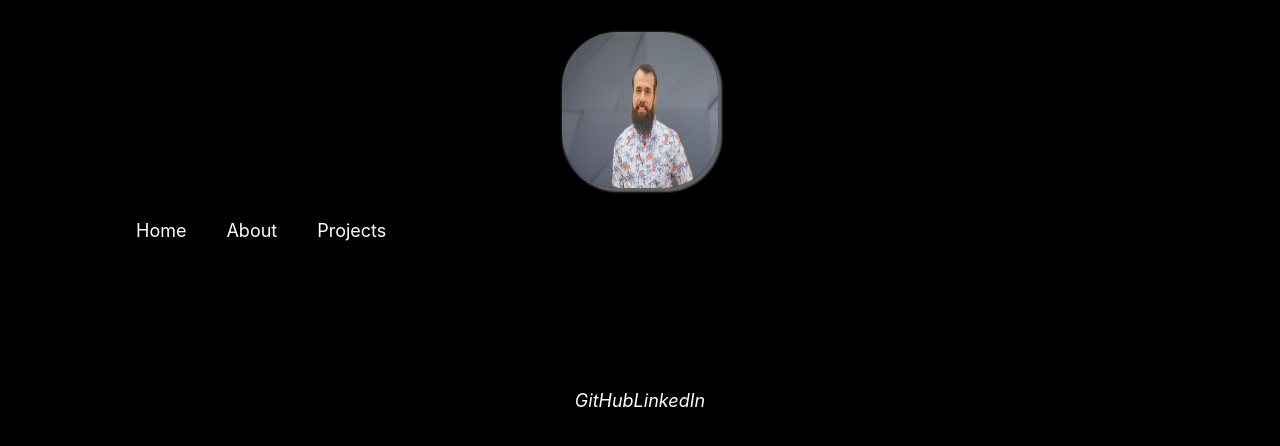
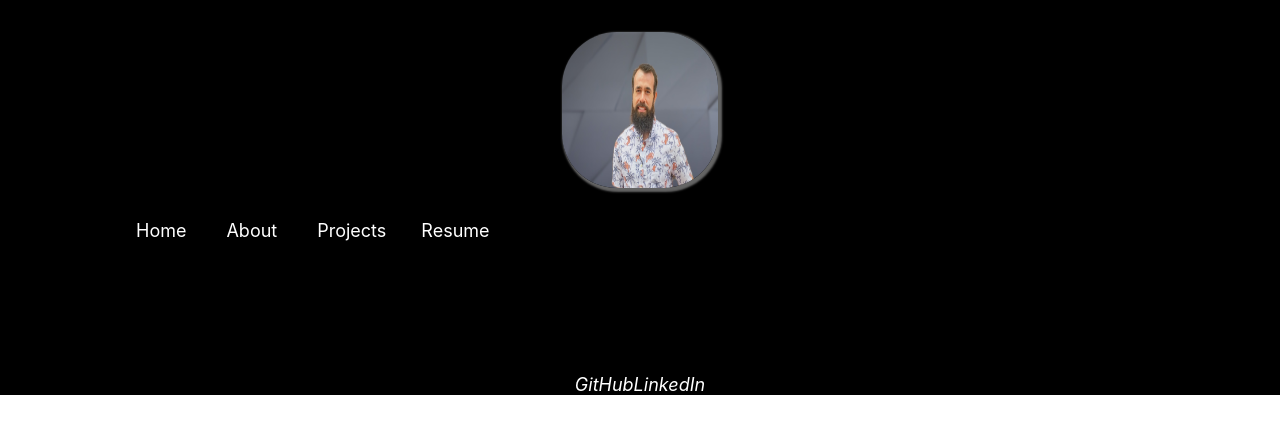
Before and after one commit to Job85/my-portfolio, a React (Create React App) app: page / in a window 1280 px wide. Shown: the top 446 px of the page. Built offline with nearby package versions, Linux system fonts and the light colour scheme.

Commit message:
padded resume link

```diff
--- a/src/components/ComopnentStyles.jsx
+++ b/src/components/ComopnentStyles.jsx
@@ -31,17 +31,13 @@ import { FaBars } from 'react-icons/fa';
 
 
 export const FooterBox = styled.div`
-    padding-top: 3rem;
-    padding-bottom: 0px;
-    /* padding: 3rem 0px; */
+    box-sizing: border-box;
+    padding-top: 2rem;
+    text-align: center;
     background: black;
-    max-height: 2rem;
     position: relative;
-    left: 0;
-    right: 0;
     bottom: 0;
-    width: 100%;
-    min-height: calc(100vh - 34px);
+    width: 100vw;
 
     @media (max-width: 1000px) {
         padding: 70 px 30px;
@@ -51,7 +47,7 @@ export const FooterBox = styled.div`
 export const FooterContainer = styled.div`
     display: flex;
     flex-direction: column;
-    justify-content: center;
+    justify-content: space-between;
     max-width: 100vw;
     margin: 0 auto;
 `;
@@ -72,16 +68,12 @@ export const NavBox = styled.div`
     box-sizing: border-box;
     padding: 2rem;
     text-align: center;
-    // display: grid;
-    // flex-direction: column;
-    /* padding: 10px 10px; */
     background: black;
     position: absolute;
     top: 0;
     width: 100vw;
-    /* min-height: 30vh; */
 
-    @media (mad-width: 1000px) {
+    @media (max-width: 1000px) {
         padding: 70 px 30px;
     }
 `;
@@ -186,3 +178,15 @@ export const NavBarContainer = styled.div`
     padding: 0 24px;
     max-width: 1100px;
 `
+export const NavLink2 = styled.a`
+    color: #ffff;
+    margin-bottom: 20px;
+    font-size: 18px;
+    text-decoration: none;
+    padding-left: 35px;
+
+    &:hover{
+        color: green;
+        transition: 200ms ease-in
+    }
+`
--- a/src/components/Header.jsx
+++ b/src/components/Header.jsx
@@ -1,7 +1,7 @@
 import React from 'react'
 import { NavLink, Link } from 'react-router-dom'
 import pic from '../images/mypic.jpeg'
-import { NavBox, NavBarContainer, NavUl, links, Img } from './ComopnentStyles'
+import { NavBox, NavBarContainer, NavLink2, NavUl, links, Img } from './ComopnentStyles'
 const Header = () => {
 
     return (
@@ -18,20 +18,13 @@ const Header = () => {
                                     <ul>{link.name}</ul>
                                 </NavLink>
                             ))}
-                            {/* <NavLink to='projects'>
-                                Projects
-                            </NavLink>
-
-                            <NavLink to='about'>
-                                About
-                            </NavLink> */}
+                            <NavLink2
+                                href='https://docs.google.com/document/d/e/2PACX-1vSiBcnyO1rayLM3WTUw2zhnm5lqbf3cd5wkEdOO3V1gzI2n8FyTaSRQ1wl8E-XH3GhEvEE2c9FnOLAl/pub'
+                                target='_blank'
+                            >
+                                Resume
+                            </NavLink2>
                         </NavUl>
-                        {/* <Link
-                            href='https://docs.google.com/document/d/e/2PACX-1vSiBcnyO1rayLM3WTUw2zhnm5lqbf3cd5wkEdOO3V1gzI2n8FyTaSRQ1wl8E-XH3GhEvEE2c9FnOLAl/pub'
-                            target='_blank'
-                        >
-                            Resume
-                        </Link> */}
                     </div>
                 </div>
             </NavBarContainer>
```
